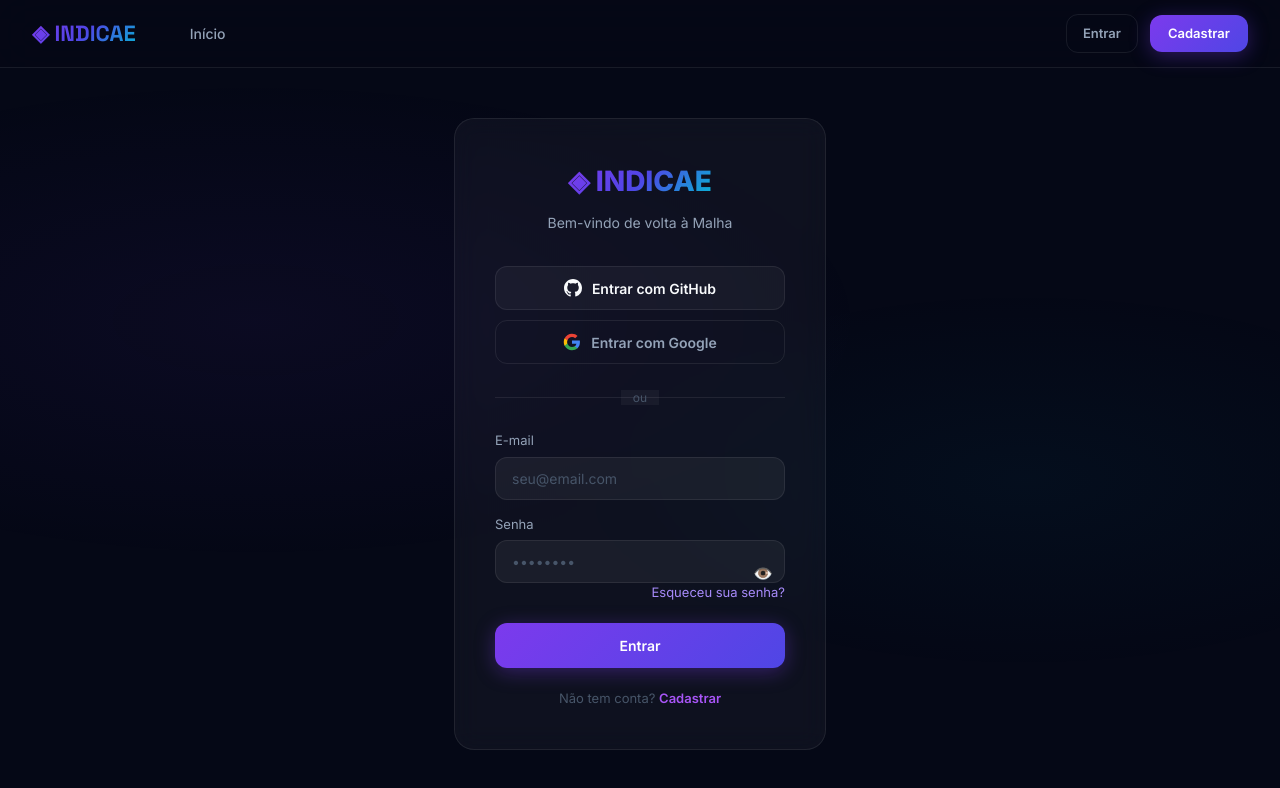
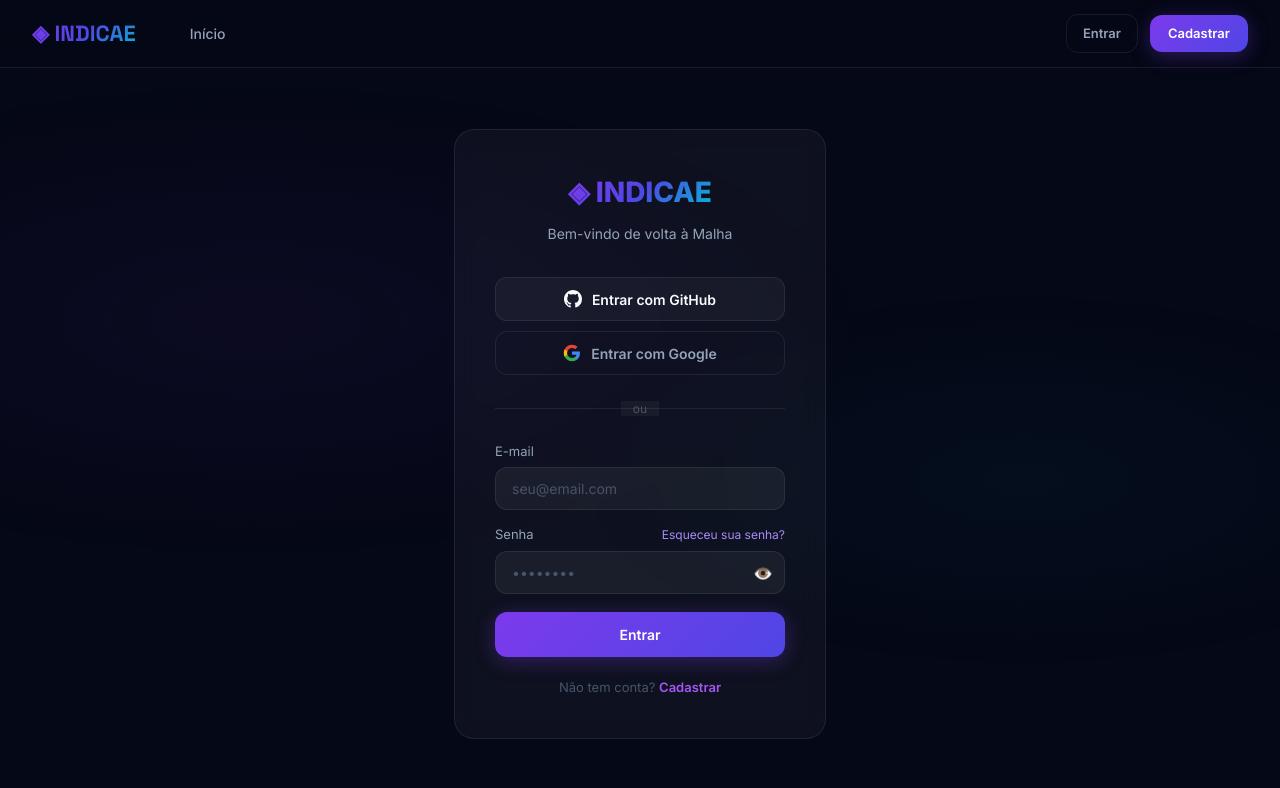
Before and after one commit to SamuelSGSilva/indicae, a Next.js app in the folder frontend/: page /login in a window 1280 px wide. Shown: the top 788 px of the page. Built offline with nearby package versions, Linux system fonts and the light colour scheme.

Commit message:
Update login.tsx

```diff
--- a/frontend/pages/login.tsx
+++ b/frontend/pages/login.tsx
@@ -99,7 +99,6 @@
                 <svg width="18" height="18" viewBox="0 0 24 24" fill="currentColor"><path d="M12 0C5.37 0 0 5.37 0 12c0 5.31 3.435 9.795 8.205 11.385.6.105.825-.255.825-.57 0-.285-.015-1.23-.015-2.235-3.015.555-3.795-.735-4.035-1.41-.135-.345-.72-1.41-1.23-1.695-.42-.225-1.02-.78-.015-.795.945-.015 1.62.87 1.845 1.23 1.08 1.815 2.805 1.305 3.495.99.105-.78.42-1.305.765-1.605-2.67-.3-5.46-1.335-5.46-5.925 0-1.305.465-2.385 1.23-3.225-.12-.3-.54-1.53.12-3.18 0 0 1.005-.315 3.3 1.23.96-.27 1.98-.405 3-.405s2.04.135 3 .405c2.295-1.56 3.3-1.23 3.3-1.23.66 1.65.24 2.88.12 3.18.765.84 1.23 1.905 1.23 3.225 0 4.605-2.805 5.625-5.475 5.925.435.375.81 1.095.81 2.22 0 1.605-.015 2.895-.015 3.3 0 .315.225.69.825.57A12.02 12.02 0 0 0 24 12c0-6.63-5.37-12-12-12z"/></svg>
                 Entrar com GitHub
               </button>
-
               <button
                 onClick={() => window.location.href = `${API}/api/auth/google/login`}
                 className="btn btn-ghost"
@@ -130,8 +129,18 @@
                   autoComplete="email"
                 />
               </div>
+
               <div>
-                <label style={{ fontSize: '13px', color: 'var(--text-secondary)', display: 'block', marginBottom: 6 }}>Senha</label>
+                {/* Label "Senha" + link "Esqueceu sua senha?" lado a lado */}
+                <div style={{ display: 'flex', justifyContent: 'space-between', alignItems: 'center', marginBottom: 6 }}>
+                  <label style={{ fontSize: '13px', color: 'var(--text-secondary)' }}>Senha</label>
+                  <Link
+                    href="/esqueci-senha"
+                    style={{ fontSize: '12px', color: '#a78bfa', textDecoration: 'none' }}
+                  >
+                    Esqueceu sua senha?
+                  </Link>
+                </div>
                 <div style={{ position: 'relative' }}>
                   <input
                     className="input"
@@ -142,14 +151,6 @@
                     autoComplete="current-password"
                     style={{ paddingRight: 44 }}
                   />
-                  <div style={{ textAlign: "right", marginTop: "-4px" }}>
-                  <Link
-                      href="/esqueci-senha"
-                      style={{ color: "#a78bfa", fontSize: "13px", textDecoration: "none" }}
-                    >
-                    Esqueceu sua senha?
-                    </Link>
-                    </div>
                   <button
                     type="button"
                     onClick={() => setShowPassword(s => !s)}
@@ -159,6 +160,7 @@
                   </button>
                 </div>
               </div>
+
               <button type="submit" className="btn btn-primary" disabled={loading} style={{ width: '100%', justifyContent: 'center', marginTop: 4, padding: '14px' }}>
                 {loading ? 'Entrando...' : 'Entrar'}
               </button>
```
